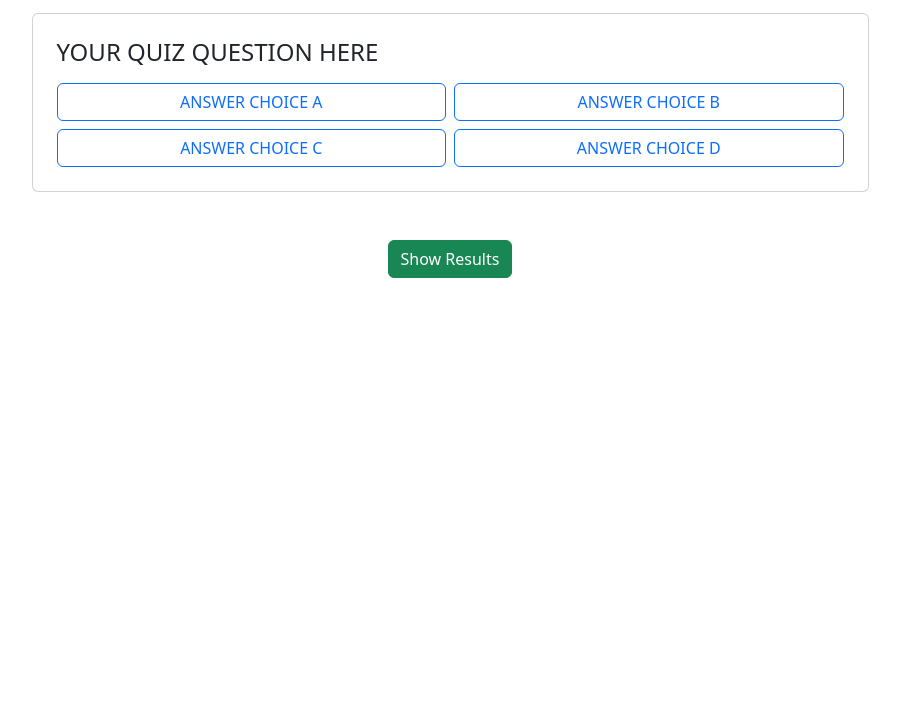
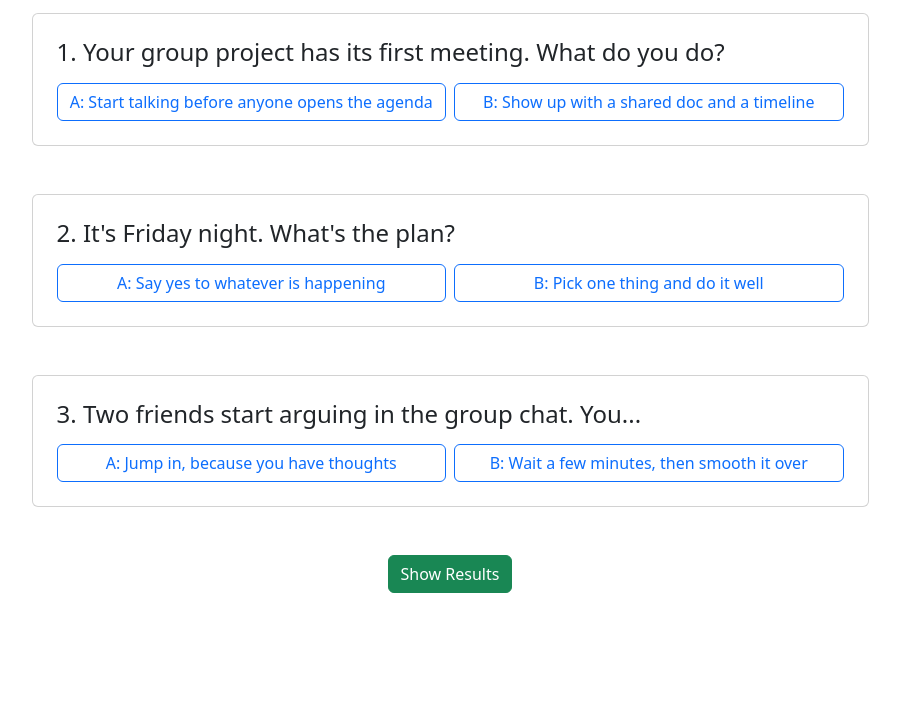
Before and after one commit to ChemQueen/Week9-PersonalityQuiz, a plain HTML site: page index.html in a window 1280 px wide. Shown: the part 91-800 px from the top of the page, without its empty margins (190-1090 px from the left). Drawn offline with nearby package versions, Linux system fonts and the light colour scheme.

Commit message:
Create quiz question blocks and first pass through JavaScript

```diff
--- a/index.html
+++ b/index.html
@@ -3,37 +3,78 @@
 <head>
     <meta charset="utf-8">
     <meta name="viewport" content="width=device-width, initial-scale=1">
-    <title>Personality Quiz</title>
+    <title>Which Element Are You? </title>
     <link rel="icon" type="image/x-icon" href="/img/ideas.png">
     <link href="https://cdn.jsdelivr.net/npm/bootstrap@5.3.5/dist/css/bootstrap.min.css" rel="stylesheet" integrity="sha384-SgOJa3DmI69IUzQ2PVdRZhwQ+dy64/BUtbMJw1MZ8t5HZApcHrRKUc4W0kG879m7" crossorigin="anonymous">
     <link rel="stylesheet" href ="./css/style.css">
 </head>
 <body>
-    <h1 class="text-center mt-4">YOUR QUIZ TITLE HERE</h1>
+    <h1 class="text-center mt-4">Which Element Are You? </h1>
 
-    <!-- Start quiz element -->
-    <div class="container d-flex justify-content-center" id="question-1">
+    <!-- Start quiz element: Question 1 -->
+    <div class="container d-flex justify-content-center" id="quiz-question-1">
       <div class="card my-4 p-4 question-block" style="width: 75%;">
-        <h4 class="mb-3">YOUR QUIZ QUESTION HERE</h4>
+        <h4 class="mb-3">1.	Your group project has its first meeting. What do you do?</h4>
         <div class="row g-2">
           <div class="col-6">
-            <button class="btn btn-outline-primary w-100 answer-btn" data-answer="A">ANSWER CHOICE A</button>
+            <button class="btn btn-outline-primary w-100 answer-btn" data-question="1" data-answer="A">A: Start talking before anyone opens the agenda</button>
           </div>
           <div class="col-6">
-            <button class="btn btn-outline-primary w-100 answer-btn" data-answer="B">ANSWER CHOICE B</button>
+            <button class="btn btn-outline-primary w-100 answer-btn" data-question="1" data-answer="B">B: Show up with a shared doc and a timeline</button>
           </div>
-          <div class="col-6">
+          <!--<div class="col-6">
             <button class="btn btn-outline-primary w-100 answer-btn" data-answer="C">ANSWER CHOICE C</button>
           </div>
           <div class="col-6">
             <button class="btn btn-outline-primary w-100 answer-btn" data-answer="D">ANSWER CHOICE D</button>
-          </div>
+          </div> -->
         </div>
       </div>
     </div>
+    <!-- End quiz element -->
 
+    <!-- Start quiz element: Question 2 -->
+    <div class="container d-flex justify-content-center" id="quiz-question-2">
+      <div class="card my-4 p-4 question-block" style="width: 75%;">
+        <h4 class="mb-3">2.	It's Friday night. What's the plan?</h4>
+        <div class="row g-2">
+          <div class="col-6">
+            <button class="btn btn-outline-primary w-100 answer-btn" data-question="2" data-answer="A">A: Say yes to whatever is happening</button>
+          </div>
+          <div class="col-6">
+            <button class="btn btn-outline-primary w-100 answer-btn" data-question="2" data-answer="B">B: Pick one thing and do it well</button>
+          </div>
+          <!-- <div class="col-6">
+            <button class="btn btn-outline-primary w-100 answer-btn" data-answer="C">ANSWER CHOICE C</button>
+          </div>
+          <div class="col-6">
+            <button class="btn btn-outline-primary w-100 answer-btn" data-answer="D">ANSWER CHOICE D</button>
+          </div> -->
+        </div>
+      </div>
+    </div>
+    <!-- End quiz element -->
 
-
+    <!-- Start quiz element: Question 3 -->
+    <div class="container d-flex justify-content-center" id="quiz-question-3">
+      <div class="card my-4 p-4 question-block" style="width: 75%;">
+        <h4 class="mb-3">3.	Two friends start arguing in the group chat. You...</h4>
+        <div class="row g-2">
+          <div class="col-6">
+            <button class="btn btn-outline-primary w-100 answer-btn" data-question="3" data-answer="A">A: Jump in, because you have thoughts</button>
+          </div>
+          <div class="col-6">
+            <button class="btn btn-outline-primary w-100 answer-btn" data-question="3" data-answer="B">B: Wait a few minutes, then smooth it over</button>
+          </div>
+          <!-- <div class="col-6">
+            <button class="btn btn-outline-primary w-100 answer-btn" data-answer="C">ANSWER CHOICE C</button>
+          </div>
+          <div class="col-6">
+            <button class="btn btn-outline-primary w-100 answer-btn" data-answer="D">ANSWER CHOICE D</button>
+          </div> -->
+        </div>
+      </div>
+    </div>
     <!-- End quiz element -->
 
     <!-- Add more quiz elements here -->
@@ -43,6 +84,7 @@
     <div class="container d-flex justify-content-center">
       <button id="show-result" class="btn btn-success my-4">Show Results</button>
     </div>
+
     <!-- Output the result here -->
     <div class="container d-flex justify-content-center">
       <div id="result-container" class="card p-4 mb-4" style="width: 75%; display: none;">
@@ -53,5 +95,6 @@
 
     <!-- Connect to your script file here -->
   <script src = "./js/script.js"></script>
+
 </body>
 </html>
--- a/js/script.js
+++ b/js/script.js
@@ -1 +1,76 @@
 console.log("script.js connected!");
+
+// Create an empty object that will store user data
+let userAnswers = {};
+
+// Select all answer buttons inside the #quiz-question container so we can attach click behavior
+let buttons = document.querySelectorAll("#quiz-question-1 button");
+// Debugging check: should print a Nodelist of 4 buttons. Remove before finishing
+console.log(buttons);
+
+buttons.forEach(function(button) {
+    // Code you want to run for each button
+
+    //when this answer button is clicked, mark it as selected
+    button.addEventListener("click", function() {
+        // Debugging check: confirms the listener first. Remove before finalizing
+        console.log("button clicked!");
+
+        // Remove the selected class from all buttons
+        buttons.forEach(function(btn) {
+            btn.classList.remove("selected");
+        });
+        // Add the selected class to only the one that is clicked
+        button.classList.add("selected");
+        userAnswers["1"] = button.dataset.answer;
+        console.log(userAnswers);
+    })
+})
+
+// Select all answer buttons inside the #quiz-question container so we can attach click behavior
+let buttons2 = document.querySelectorAll("#quiz-question-2 button");
+// Debugging check: should print a Nodelist of 4 buttons. Remove before finishing
+console.log(buttons2);
+
+buttons2.forEach(function(button) {
+    // Code you want to run for each button
+
+    //when this answer button is clicked, mark it as selected
+    button.addEventListener("click", function() {
+        // Debugging check: confirms the listener first. Remove before finalizing
+        console.log("button clicked!");
+
+        // Remove the selected class from all buttons
+        buttons2.forEach(function(btn) {
+            btn.classList.remove("selected");
+        });
+        // Add the selected class to only the one that is clicked
+        button.classList.add("selected");
+        userAnswers["2"] = button.dataset.answer;
+        console.log(userAnswers);
+    })
+})
+
+// Select all answer buttons inside the #quiz-question container so we can attach click behavior
+let buttons3 = document.querySelectorAll("#quiz-question-3 button");
+// Debugging check: should print a Nodelist of 4 buttons. Remove before finishing
+console.log(buttons3);
+
+buttons3.forEach(function(button) {
+    // Code you want to run for each button
+
+    //when this answer button is clicked, mark it as selected
+    button.addEventListener("click", function() {
+        // Debugging check: confirms the listener first. Remove before finalizing
+        console.log("button clicked!");
+
+        // Remove the selected class from all buttons
+        buttons3.forEach(function(btn) {
+            btn.classList.remove("selected");
+        });
+        // Add the selected class to only the one that is clicked
+        button.classList.add("selected");
+        userAnswers["3"] = button.dataset.answer;
+        console.log(userAnswers);
+    })
+})
```
